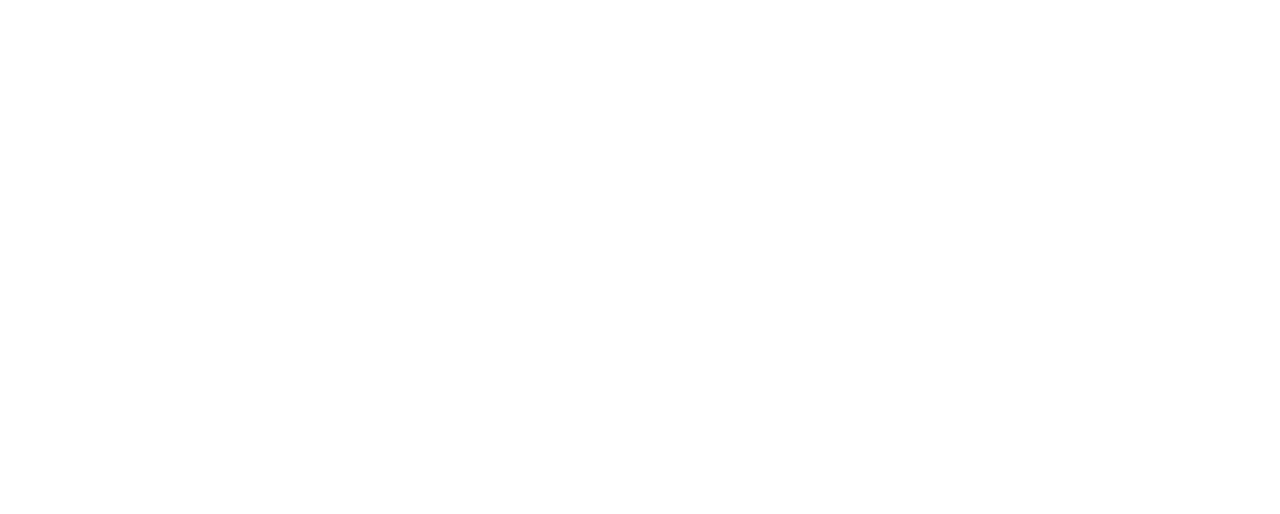
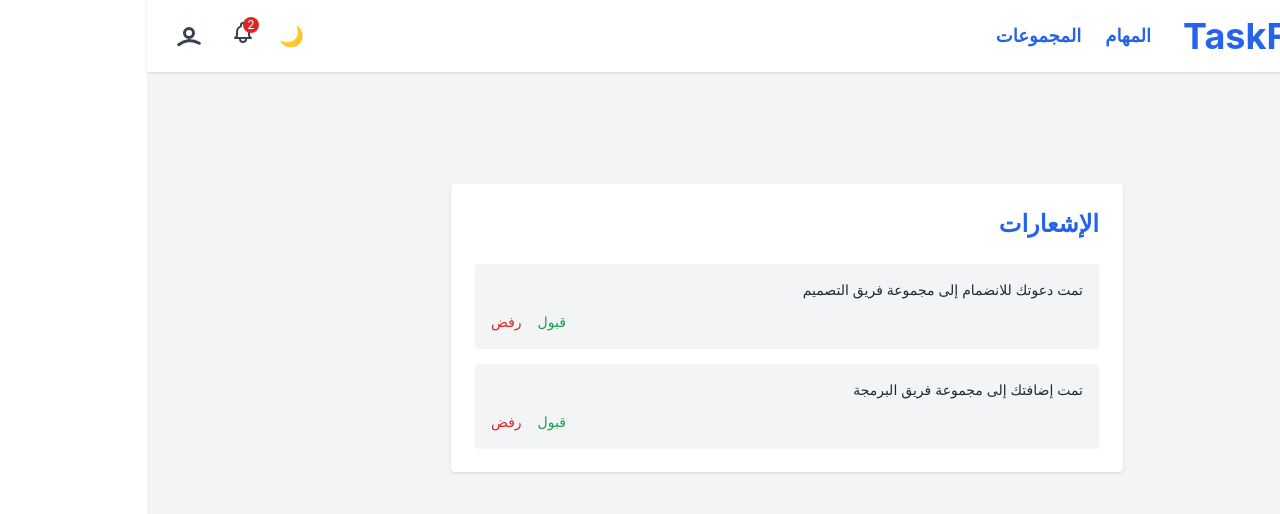
Before and after one commit to Diyaa2662/Task-Management-System, a React (Create React App) app: page /notifications in a window 1280 px wide. Before the commit this address had no page. Shown: the top 514 px of the page. Built offline with nearby package versions, Linux system fonts and the light colour scheme.

Commit message:
add notifications system

```diff
--- a/src/App.js
+++ b/src/App.js
@@ -18,6 +18,7 @@
 import Profile from "./pages/Profile";
 import EditProfile from "./pages/EditProfile";
 import GroupAddTask from "./pages/GroupAddTask";
+import Notifications from "./pages/Notifications";
 
 function App() {
   return (
@@ -48,6 +49,7 @@
           />
           <Route path="/profile" element={<Profile />} />
           <Route path="/profile/edit" element={<EditProfile />} />
+          <Route path="/notifications" element={<Notifications />} />
         </Route>
       </Routes>
     </Router>
--- a/src/layout/Navbar.js
+++ b/src/layout/Navbar.js
@@ -1,16 +1,44 @@
 import React from "react";
 import { useNavigate, Link } from "react-router-dom";
-import { getCurrentUser, logout } from "../utils/auth"; // ✅ استيراد الدوال
+import { getCurrentUser, logout } from "../utils/auth";
 
 function Navbar({ onToggleSidebar, onToggleTheme, darkMode }) {
   const navigate = useNavigate();
+  const user = getCurrentUser();
 
-  const user = getCurrentUser();
+  const [notifications, setNotifications] = React.useState([
+    { id: 1, message: "تمت دعوتك للانضمام إلى مجموعة فريق التصميم" },
+    { id: 2, message: "تمت إضافتك إلى مجموعة فريق البرمجة" },
+  ]);
+  const [isOpen, setIsOpen] = React.useState(false);
+
+  const handleAccept = (id) => {
+    setNotifications((prev) => prev.filter((n) => n.id !== id));
+    alert("✅ تم قبول الدعوة (لاحقًا سيتم الربط مع API)");
+  };
+
+  const handleReject = (id) => {
+    setNotifications((prev) => prev.filter((n) => n.id !== id));
+    alert("❌ تم رفض الدعوة");
+  };
 
   const handleLogout = () => {
     logout();
     navigate("/");
   };
+
+  // ✅ يغلق قائمة الإشعارات عند الضغط خارجها
+  React.useEffect(() => {
+    const handleClickOutside = (event) => {
+      if (!event.target.closest(".notification-dropdown")) {
+        setIsOpen(false);
+      }
+    };
+    document.addEventListener("mousedown", handleClickOutside);
+    return () => {
+      document.removeEventListener("mousedown", handleClickOutside);
+    };
+  }, []);
 
   return (
     <header className="bg-white dark:bg-gray-800 text-gray-800 dark:text-white shadow px-6 py-4 flex justify-between items-center fixed top-0 right-0 left-0 z-50">
@@ -30,7 +58,6 @@
           TaskFlow
         </Link>
 
-        {/* روابط التنقل - فقط على الشاشات الكبيرة */}
         <div className="hidden sm:flex gap-6">
           <Link
             to="/tasks"
@@ -47,9 +74,8 @@
         </div>
       </div>
 
-      {/* يسار: الأزرار */}
+      {/* يسار: الإعدادات والملف الشخصي */}
       <div className="flex items-center gap-4 sm:gap-6">
-        {/* زر تغيير الثيم - دائمًا يظهر */}
         <button
           onClick={onToggleTheme}
           className="text-xl hover:scale-110 transition"
@@ -57,14 +83,12 @@
           {darkMode ? "☀️" : "🌙"}
         </button>
 
-        {/* اسم المستخدم - إذا كان موجودًا */}
         {user && (
           <span className="hidden sm:inline text-sm text-gray-600 dark:text-gray-300">
             {user.name}
           </span>
         )}
 
-        {/* زر تسجيل الخروج - فقط على الشاشات الكبيرة */}
         {user && (
           <button
             onClick={handleLogout}
@@ -74,11 +98,80 @@
           </button>
         )}
 
-        {/* أيقونة الملف الشخصي - دائمًا تظهر */}
+        {/* ✅ أيقونة الإشعارات وقائمة منسدلة */}
+        <div className="relative notification-dropdown">
+          <button onClick={() => setIsOpen(!isOpen)} className="relative">
+            <svg
+              xmlns="http://www.w3.org/2000/svg"
+              className="w-6 h-6 text-gray-700 dark:text-white hover:text-blue-600 transition"
+              fill="none"
+              viewBox="0 0 24 24"
+              stroke="currentColor"
+            >
+              <path
+                strokeLinecap="round"
+                strokeLinejoin="round"
+                strokeWidth={2}
+                d="M15 17h5l-1.405-1.405A2.032 2.032 0 0118 14.158V11a6.002 6.002 0 00-4-5.659V4a2 2 0 10-4 0v1.341C7.67 6.165 6 8.388 6 11v3.159c0 .538-.214 1.055-.595 1.436L4 17h5m6 0v1a3 3 0 11-6 0v-1m6 0H9"
+              />
+            </svg>
+            {notifications.length > 0 && (
+              <span className="absolute -top-1 -right-1 bg-red-600 text-white text-xs rounded-full w-4 h-4 flex items-center justify-center">
+                {notifications.length}
+              </span>
+            )}
+          </button>
+
+          {isOpen && (
+            <div className="absolute left-0 mt-2 w-72 bg-white dark:bg-gray-800 shadow-lg rounded p-4 z-50 text-right">
+              <h4 className="text-sm font-bold mb-3 text-gray-800 dark:text-white">
+                الإشعارات
+              </h4>
+              {notifications.length === 0 ? (
+                <p className="text-sm text-gray-600 dark:text-gray-300">
+                  لا توجد إشعارات حالياً.
+                </p>
+              ) : (
+                notifications.map((n) => (
+                  <div
+                    key={n.id}
+                    className="mb-3 p-2 bg-gray-100 dark:bg-gray-700 rounded"
+                  >
+                    <p
+                      onClick={() => {
+                        setIsOpen(false);
+                        navigate("/notifications");
+                      }}
+                      className="text-sm mb-2 text-gray-800 dark:text-white cursor-pointer hover:underline"
+                    >
+                      {n.message}
+                    </p>
+                    <div className="flex justify-end gap-2">
+                      <button
+                        onClick={() => handleAccept(n.id)}
+                        className="text-green-600 hover:underline text-sm"
+                      >
+                        قبول
+                      </button>
+                      <button
+                        onClick={() => handleReject(n.id)}
+                        className="text-red-600 hover:underline text-sm"
+                      >
+                        رفض
+                      </button>
+                    </div>
+                  </div>
+                ))
+              )}
+            </div>
+          )}
+        </div>
+
+        {/* أيقونة الملف الشخصي */}
         <Link to="/profile" title="الملف الشخصي">
           <svg
             xmlns="http://www.w3.org/2000/svg"
-            className="w-6 h-6 text-gray-700 dark:text-white hover:text-blue-600 transition"
+            className="w-9 h-9 text-gray-700 dark:text-white hover:text-blue-600 transition"
             fill="none"
             viewBox="0 0 24 24"
             stroke="currentColor"
--- a/src/layout/Sidebar.js
+++ b/src/layout/Sidebar.js
@@ -9,6 +9,7 @@
     { path: "/dashboard", label: "لوحة التحكم" },
     { path: "/tasks", label: "المهام" },
     { path: "/groups", label: "المجموعات" },
+    { path: "/notifications", label: "الإشعارات" }, // ✅ الإضافة الجديدة
     { path: "/profile", label: "الملف الشخصي" },
   ];
 
--- /dev/null
+++ b/src/pages/Notifications.js
@@ -0,0 +1,61 @@
+import React, { useState } from "react";
+
+function Notifications() {
+  const [notifications, setNotifications] = useState([
+    { id: 1, message: "تمت دعوتك للانضمام إلى مجموعة فريق التصميم" },
+    { id: 2, message: "تمت إضافتك إلى مجموعة فريق البرمجة" },
+  ]);
+
+  const handleAccept = (id) => {
+    setNotifications((prev) => prev.filter((n) => n.id !== id));
+    alert("✅ تم قبول الدعوة (لاحقًا سيتم الربط مع API)");
+  };
+
+  const handleReject = (id) => {
+    setNotifications((prev) => prev.filter((n) => n.id !== id));
+    alert("❌ تم رفض الدعوة");
+  };
+
+  return (
+    <div className="max-w-2xl mx-auto mt-24 p-6 bg-white dark:bg-gray-800 rounded shadow text-right">
+      <h1 className="text-2xl font-bold mb-6 text-blue-600 dark:text-blue-400">
+        الإشعارات
+      </h1>
+
+      {notifications.length === 0 ? (
+        <p className="text-gray-600 dark:text-gray-300 text-sm">
+          لا توجد إشعارات حالياً.
+        </p>
+      ) : (
+        <ul className="space-y-4">
+          {notifications.map((n) => (
+            <li
+              key={n.id}
+              className="p-4 bg-gray-100 dark:bg-gray-700 rounded shadow-sm"
+            >
+              <p className="text-sm text-gray-800 dark:text-white mb-3">
+                {n.message}
+              </p>
+              <div className="flex justify-end gap-4">
+                <button
+                  onClick={() => handleAccept(n.id)}
+                  className="text-sm text-green-600 hover:underline"
+                >
+                  قبول
+                </button>
+                <button
+                  onClick={() => handleReject(n.id)}
+                  className="text-sm text-red-600 hover:underline"
+                >
+                  رفض
+                </button>
+              </div>
+            </li>
+          ))}
+        </ul>
+      )}
+    </div>
+  );
+}
+
+export default Notifications;
```
